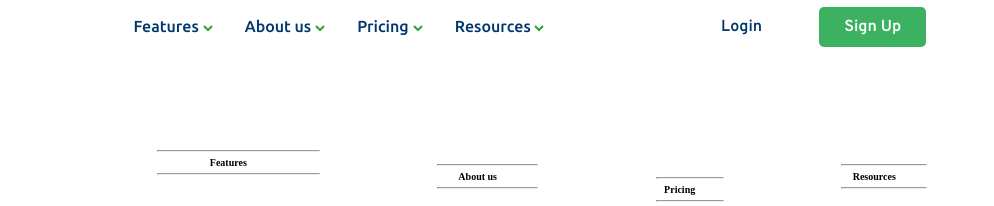
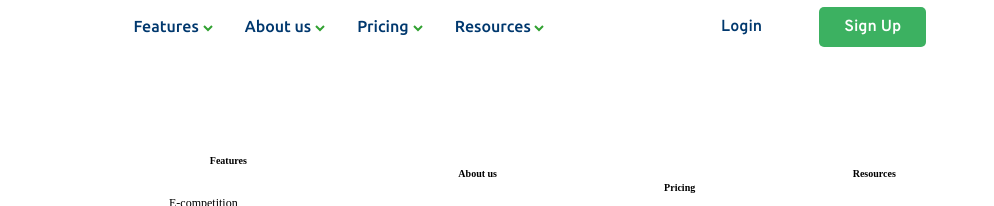
Before and after one commit to faozziyyah/eschoolpedia-template, a plain HTML site: page index.html in a window 1280 px wide. Shown: the part 31-237 px from the top of the page, 286-1280 px from the left. Drawn offline with Linux system fonts and the light colour scheme.

Commit message:
Update index.html

```diff
--- a/index.html
+++ b/index.html
@@ -203,9 +203,9 @@
      </div>
 
       <div class="footerlinks">
-        <hr class="light">
+
 <li> <a href="#" class="headlink">Features</a>  </li>
-<hr class="light">
+
 
      <div class="contentlink">
 <li><a href="#"> E-competition</a> </li>
@@ -218,9 +218,8 @@
       </div>
 
       <div class="footerlinks">
-        <hr class="light">
-   <li>  <a href="#" class="headlink">About us</a> </li>
-   <hr class="light">
+          <li>  <a href="#" class="headlink">About us</a> </li>
+
 
       <div class="contentlink">
  <li><a href="#">Company</a></li>
@@ -232,8 +231,7 @@
       </div>
 
       <div class="footerlinks">
-        <hr class="light">
-   <li>   <a href="#" class="headlink">Pricing</a>    </li> <hr class="light">
+         <li>   <a href="#" class="headlink">Pricing</a>    </li>
 
       <div class="contentlink">
   <li><a href="#">Product</a></li>
@@ -244,9 +242,9 @@
       </div>
 
         <div class="footerlinks">
-<hr class="light">
+
  <li> <a href="#" class="headlink"> Resources</a>    </li>
- <hr class="light">
+
 
       <div class="contentlink">
   <li><a href="#"> Help center</a> </li>
```
